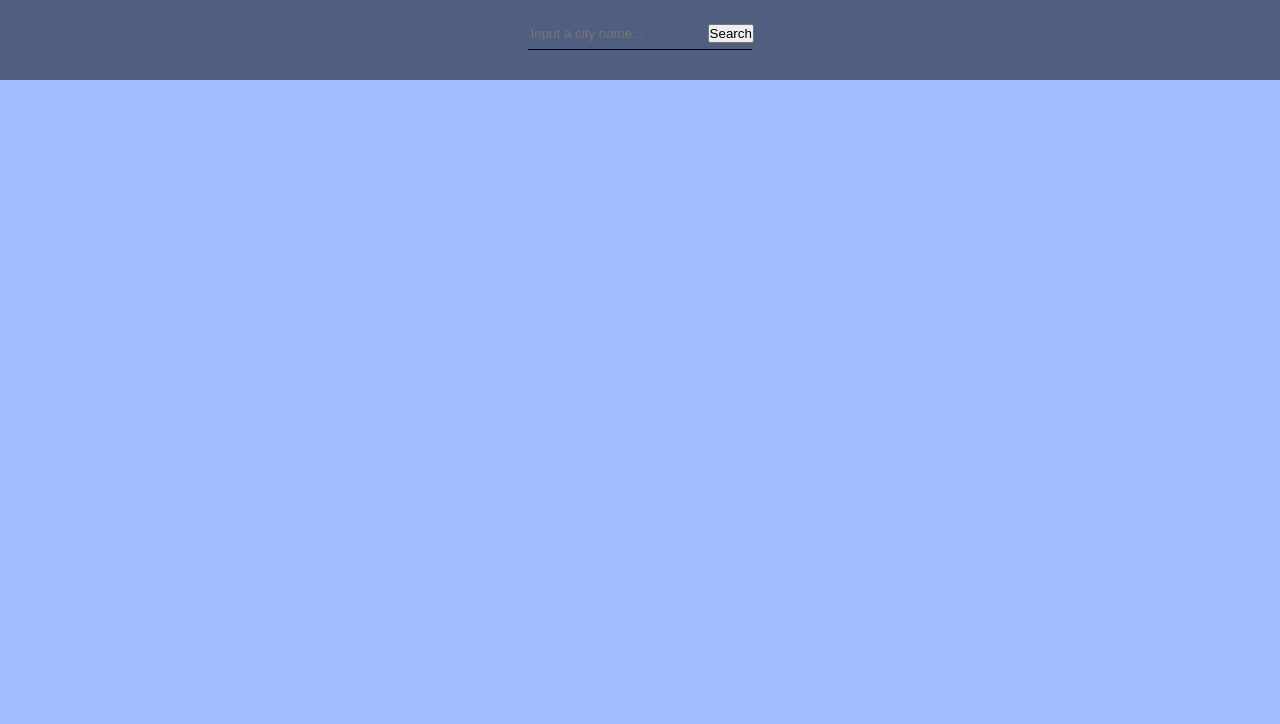
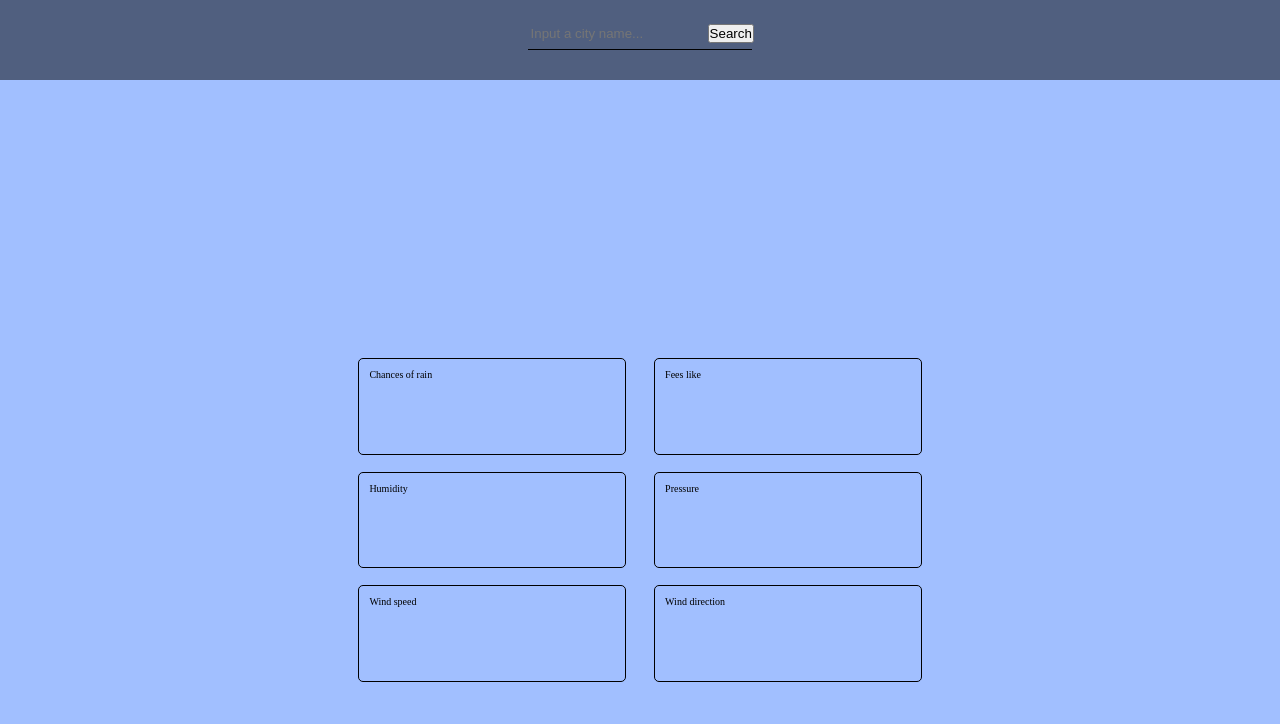
Before and after one commit to VictorEX13/odin_weather-app, a website built with webpack: page dist/index.html in a window 1280 px wide. Built offline with nearby package versions, Linux system fonts and the light colour scheme; no server answers.

Commit message:
Render the fetched data on the page

```diff
--- a/src/index.js
+++ b/src/index.js
@@ -4,11 +4,21 @@ import Weather from "./modules/weather";
 const userInterface = UI();
 const weather = Weather();
 
-document.addEventListener("DOMContentLoaded", userInterface.loadHomePage);
+const defaultCity = "Tokyo";
 
-window.addEventListener("load", () => {
+document.addEventListener("DOMContentLoaded", () => {
+  userInterface.loadHomePage();
+  loadDefaultData();
+});
+
+window.addEventListener("load", async () => {
   onFormSubmit();
 });
+
+const loadDefaultData = async () => {
+  const defaultWeatherData = await weather.getRequiredWeatherData(defaultCity);
+  userInterface.renderFetchedData(defaultWeatherData);
+};
 
 const onFormSubmit = () => {
   const form = document.querySelector("form");
@@ -16,18 +26,19 @@ const onFormSubmit = () => {
   const cityError = document.querySelector(".error");
 
   form.addEventListener("submit", async (e) => {
-    const test = await weather.getRequiredWeatherData(city.value);
+    e.preventDefault();
 
-    if (Object.values(test).every((x) => !x)) {
+    const weatherData = await weather.getRequiredWeatherData(city.value);
+
+    if (Object.values(weatherData).every((x) => !x)) {
       cityError.classList.add("active");
       cityError.textContent = "Invalid location";
     } else {
-      console.log(test);
+      console.log(weatherData);
+      userInterface.renderFetchedData(weatherData);
 
       cityError.className = "error";
       cityError.textContent = "";
     }
-
-    e.preventDefault();
   });
 };
--- a/src/modules/UI.js
+++ b/src/modules/UI.js
@@ -9,6 +9,8 @@ const UI = () => {
 
     body.append(header, main);
   };
+
+  // Default Header
 
   const getHeader = () => {
     const header = document.createElement("header");
@@ -40,13 +42,125 @@ const UI = () => {
     return header;
   };
 
+  // ----------------------------------------------
+
+  // Default Main
+
   const getMain = () => {
     const main = document.createElement("main");
+    const weatherInfo = document.createElement("section");
+    const weatherDetails = document.createElement("section");
+
+    weatherInfo.className = "weather-info";
+    weatherDetails.className = "weather-details";
+
+    // Info
+
+    const cityName = document.createElement("p");
+    const temperature = document.createElement("p");
+    const weatherDescription = document.createElement("p");
+
+    cityName.className = "city-name";
+    temperature.className = "temperature";
+    weatherDescription.className = "weather-description";
+
+    // Details
+
+    const rainArticle = document.createElement("div");
+    const feelsLikeArticle = document.createElement("div");
+    const humidityArticle = document.createElement("div");
+    const pressureArticle = document.createElement("div");
+    const windSpeedArticle = document.createElement("div");
+    const windDirectionArticle = document.createElement("div");
+
+    const rainLabel = document.createElement("span");
+    const feelsLikeLabel = document.createElement("span");
+    const humidityLabel = document.createElement("span");
+    const pressureLabel = document.createElement("span");
+    const windSpeedLabel = document.createElement("span");
+    const windDirectionLabel = document.createElement("span");
+
+    const rain = document.createElement("p");
+    const feelsLike = document.createElement("p");
+    const humidity = document.createElement("p");
+    const pressure = document.createElement("p");
+    const windSpeed = document.createElement("p");
+    const windDirection = document.createElement("p");
+
+    rainArticle.className = "weather-details-article rain-article";
+    feelsLikeArticle.className = "weather-details-article feels-like-article";
+    humidityArticle.className = "weather-details-article humidity-article";
+    pressureArticle.className = "weather-details-article pressure-article";
+    windSpeedArticle.className = "weather-details-article wind-speed-article";
+    windDirectionArticle.className =
+      "weather-details-article wind-direction-article";
+
+    rain.className = "rain";
+    feelsLike.className = "feels-like";
+    humidity.className = "humidity";
+    pressure.className = "pressure";
+    windSpeed.className = "wind-speed";
+    windDirection.className = "wind-direction";
+
+    rainLabel.textContent = "Chances of rain";
+    feelsLikeLabel.textContent = "Fees like";
+    humidityLabel.textContent = "Humidity";
+    pressureLabel.textContent = "Pressure";
+    windSpeedLabel.textContent = "Wind speed";
+    windDirectionLabel.textContent = "Wind direction";
+
+    rainArticle.append(rainLabel, rain);
+    feelsLikeArticle.append(feelsLikeLabel, feelsLike);
+    humidityArticle.append(humidityLabel, humidity);
+    pressureArticle.append(pressureLabel, pressure);
+    windSpeedArticle.append(windSpeedLabel, windSpeed);
+    windDirectionArticle.append(windDirectionLabel, windDirection);
+
+    // -------------------------
+
+    weatherInfo.append(cityName, temperature, weatherDescription);
+
+    weatherDetails.append(
+      rainArticle,
+      feelsLikeArticle,
+      humidityArticle,
+      pressureArticle,
+      windSpeedArticle,
+      windDirectionArticle
+    );
+
+    main.append(weatherInfo, weatherDetails);
 
     return main;
   };
 
-  return { loadHomePage };
+  // Render Weather Data
+
+  const renderFetchedData = (data) => {
+    const cityName = document.querySelector(".city-name");
+    const temperature = document.querySelector(".temperature");
+    const weatherDescription = document.querySelector(".weather-description");
+
+    const rain = document.querySelector(".rain");
+    const feelsLike = document.querySelector(".feels-like");
+    const humidity = document.querySelector(".humidity");
+    const pressure = document.querySelector(".pressure");
+    const windSpeed = document.querySelector(".wind-speed");
+    const windDirection = document.querySelector(".wind-direction");
+
+    cityName.textContent = `${data.name}`;
+    temperature.textContent = `${data.main.temp}`;
+    weatherDescription.textContent = `${data.weather[0].description}`;
+
+    rain.textContent = `${data.clouds.all} %`;
+    feelsLike.textContent = `${data.main.feels_like}`;
+    humidity.textContent = `${data.main.humidity} %`;
+    pressure.textContent = `${data.main.pressure} hPa`;
+    windSpeed.textContent = `${data.wind.speed} m/s`;
+    windDirection.textContent = `${data.wind.deg}°`;
+  };
+
+  return { loadHomePage, renderFetchedData };
 };
 
 export default UI;
--- a/src/styles/main.css
+++ b/src/styles/main.css
@@ -46,6 +46,7 @@ header {
 
 main {
   display: flex;
+  flex-direction: column;
   justify-content: center;
   align-items: center;
 
@@ -53,6 +54,43 @@ main {
   width: 100%;
 
   background-color: rgb(161, 191, 255);
+}
+
+.weather-info {
+  display: flex;
+  flex-direction: column;
+
+  gap: 10%;
+
+  min-height: 30%;
+  min-width: 50%;
+
+  padding: 5%;
+}
+
+.weather-details {
+  display: grid;
+  grid-template-columns: repeat(2,1fr);
+  grid-template-rows: repeat(3,1fr);
+
+  gap: 5%;
+
+  min-height: 50%;
+  min-width: 50%;
+
+  padding: 3%;
+}
+
+.weather-details-article {
+  display: flex;
+  flex-direction: column;
+
+  gap: 0.5rem;
+
+  border: 1px solid black;
+  border-radius: 5px;
+
+  padding: 1rem;
 }
 
 /* Elements */
```
Also changed, not shown: dist/main.js.
